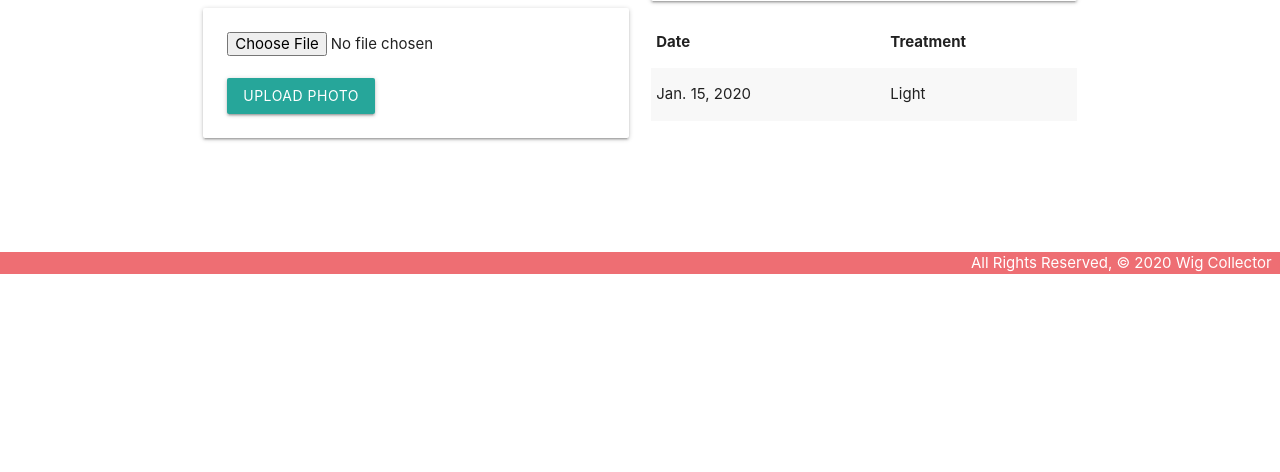
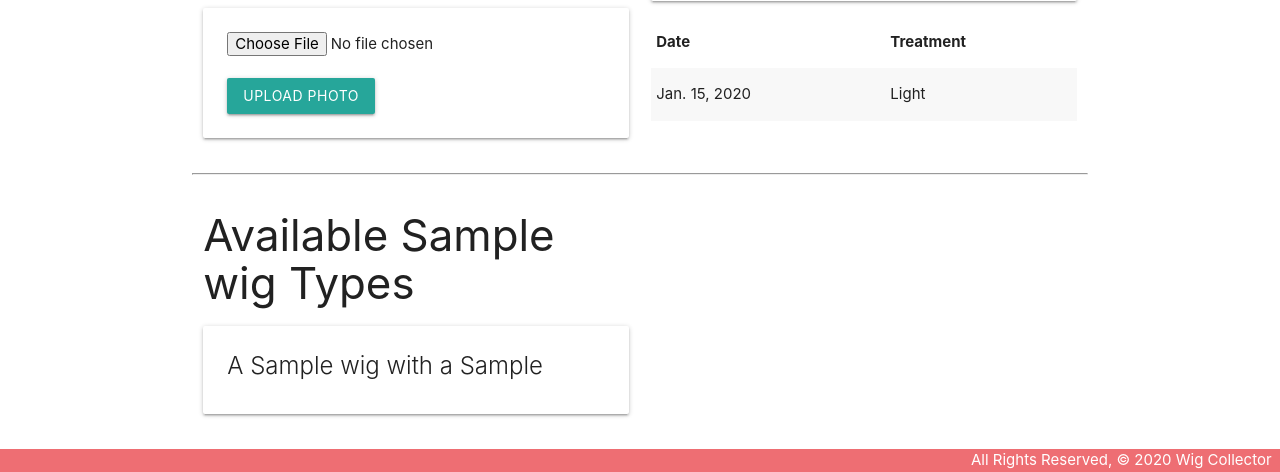
Before and after one commit to naomiskevo/WigCollector, a Django app: template main_app/templates/wigs/detail.html in a window 1280 px wide. Shown: the part 526-998 px from the top of the page. Before the commit the page ends 800 px from the top, so only its background shows below. Run offline with Django 3.2, Linux system fonts and the light colour scheme; the template is opened without the code that fills it: values that come from a table or form of the project are taken from there, others are empty; tables that the repository leaves empty hold one stand-in row (values such as "Sample post").

Commit message:
adds types to template

```diff
--- a/main_app/templates/wigs/detail.html
+++ b/main_app/templates/wigs/detail.html
@@ -59,6 +59,25 @@
     </table>
   </div>
 </div>
+<hr>
+<div class="row">
+  <div class="col s6">
+    <h3> Available {{ wig.name }} Types</h3>
+    {% if wig.types.count %}
+      {% for type in wig.types.all %}
+        <div class="card">
+          <div class="card-content">
+            <span class="card-title">
+              A {{ type.part }} wig with a {{ type.make }}
+            </span>
+          </div>
+        </div>
+      {% endfor %}
+    {% else %}
+      <h5>No {{wig.name}}s Available :(</h5>
+    {% endif %}
+  </div>
+</div>
 <script>
   var dateEl = document.getElementById('id_date');
   M.Datepicker.init(dateEl, {
```
